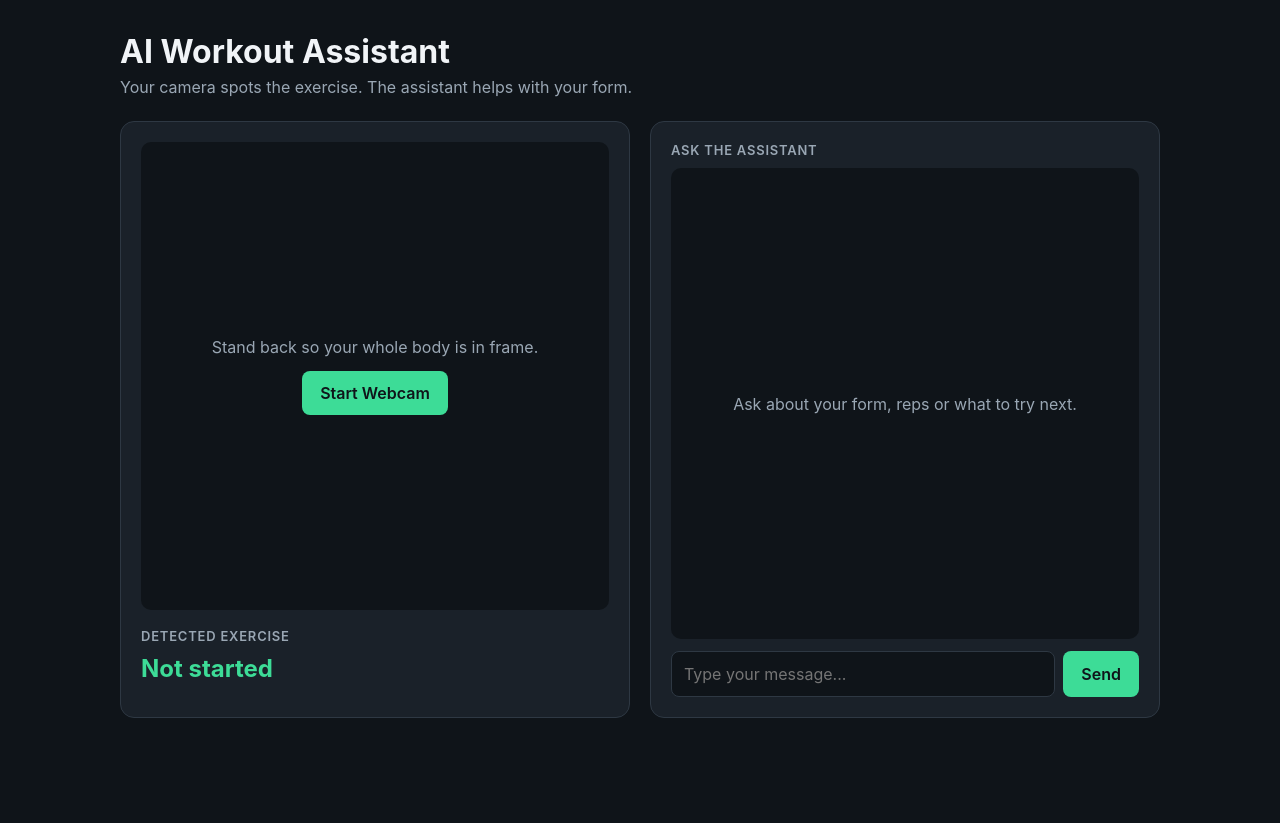
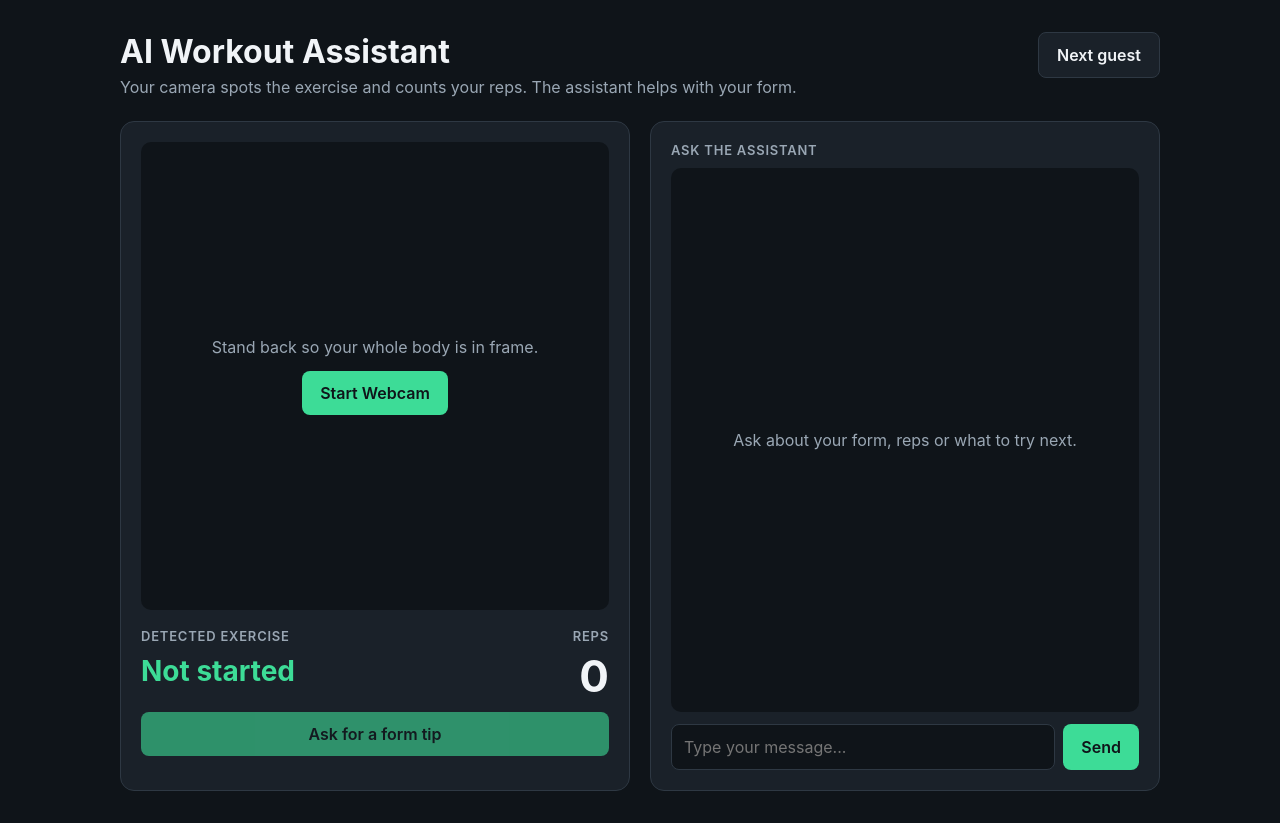
Before and after one commit to aderintojoseph938/AIWorkoutAssistant, a Flask app: page / in a window 1280 px wide. Before the commit the page ends 718 px from the top, so only its background shows below. Run offline with Flask 3, Linux system fonts and the light colour scheme; some libraries are stand-ins or nearby versions.

Commit message:
Event improvements: no person state, rep counter, tip button, next guest reset
The page now says No one in frame unless PoseNet is confident about at
least five body points, so an empty camera no longer names an exercise.
The exercise label only switches when one class wins most of the last
ten frames. Reps are counted from the joint angle for the detected
exercise (REP_RULES). A tip button asks the assistant about what the
camera sees, and Next guest clears the chat and counts. The chat model
is gpt-4o-mini (OPENAI_MODEL overrides it), replies are kept short and
only the last ten messages are sent. Camera restarts without a click
once the browser has allowed it. Unit tests mock the OpenAI call.

Co-Authored-By: Claude Fable 5.1 <noreply@anthropic.com>
Claude-Session: https://claude.ai/code/session_01MuCTJPL65E8hSLqpvZkxPs

```diff
--- a/app.py
+++ b/app.py
@@ -10,6 +10,18 @@ app = Flask(__name__)
 app.config["SESSION_PERMANENT"] = False
 app.config["SESSION_TYPE"] = "filesystem"
 Session(app)
+
+# Which OpenAI model answers the chat. Change it with OPENAI_MODEL if this one is ever retired.
+MODEL = os.environ.get("OPENAI_MODEL", "gpt-4o-mini")
+
+# Only the last few messages go to the model so a long chat stays fast and cheap
+MAX_HISTORY = 10
+
+SYSTEM_MESSAGE = (
+    "You are a friendly workout assistant at a busy event. "
+    "Give short, practical advice on form and training. "
+    "Answer in two or three plain sentences. No markdown, no bullet points."
+)
 
 # Home route
 @app.route('/')
@@ -27,16 +39,21 @@ def friendly_error(error):
 # Chat route - handles the conversation with the LLM
 @app.route('/chat', methods=['POST'])
 def chat():
-    user_message = request.json['message']
-    exercise = request.json.get('exercise', '')
+    data = request.get_json(silent=True) or {}
+    user_message = str(data.get('message', '')).strip()
+    exercise = data.get('exercise', '')
+
+    if not user_message:
+        return jsonify({'error': 'Type a message first.'}), 400
 
     if 'conversation' not in session:
         session['conversation'] = []
 
     session['conversation'].append({"role": "user", "content": user_message})
+    session['conversation'] = session['conversation'][-MAX_HISTORY:]
     session.modified = True
 
-    system_message = "You are a friendly workout assistant. Give short, practical advice on form and training."
+    system_message = SYSTEM_MESSAGE
     if exercise:
         system_message += f" The camera currently sees the user doing: {exercise}."
     messages = [{
@@ -46,8 +63,9 @@ def chat():
 
     try:
         # Make a request to OpenAI API
-        response = openai.chat.completions.create(model="gpt-3.5-turbo-1106",
-                                                  messages=messages)
+        response = openai.chat.completions.create(model=MODEL,
+                                                  messages=messages,
+                                                  max_tokens=200)
         gpt_response = response.choices[0].message.content
         session['conversation'].append({
             "role": "assistant",
@@ -59,5 +77,12 @@ def chat():
         return jsonify({'error': friendly_error(e)}), 500
 
 
+# Reset route - clears the chat so the next person starts fresh
+@app.route('/reset', methods=['POST'])
+def reset():
+    session.pop('conversation', None)
+    return jsonify({'ok': True})
+
+
 if __name__ == '__main__':
     app.run(host="0.0.0.0", port=8080)
--- /dev/null
+++ b/requirements.txt
@@ -0,0 +1,4 @@
+flask>=3.0,<4
+flask-session>=0.8,<0.9
+openai>=1.16,<2
+gunicorn>=21.2,<22
--- a/static/index.css
+++ b/static/index.css
@@ -31,6 +31,10 @@ body {
 }
 
 header {
+    display: flex;
+    align-items: flex-start;
+    justify-content: space-between;
+    gap: 16px;
     margin-bottom: 24px;
 }
 
@@ -108,12 +112,43 @@ h2 {
     display: none;
 }
 
-/* Detected exercise and confidence bars */
+/* Detected exercise, rep count and confidence bars */
+#readout {
+    display: flex;
+    align-items: flex-start;
+    justify-content: space-between;
+    gap: 16px;
+    margin-bottom: 14px;
+}
+
 #current-exercise {
-    margin-bottom: 14px;
-    font-size: 24px;
+    font-size: 28px;
     font-weight: 700;
     color: var(--accent);
+}
+
+#current-exercise.is-waiting {
+    color: var(--muted);
+}
+
+#reps {
+    text-align: right;
+}
+
+#rep-count {
+    font-size: 44px;
+    font-weight: 700;
+    line-height: 1;
+    color: var(--text);
+}
+
+.is-hidden {
+    visibility: hidden;
+}
+
+#tip-button {
+    width: 100%;
+    margin-bottom: 14px;
 }
 
 .label-row {
@@ -216,6 +251,17 @@ button:disabled {
     opacity: 0.6;
 }
 
+button.secondary {
+    flex-shrink: 0;
+    color: var(--text);
+    background-color: var(--panel);
+    border: 1px solid var(--line);
+}
+
+button.secondary:hover {
+    background-color: var(--line);
+}
+
 /* Chat message styling */
 .message {
     max-width: 85%;
--- a/static/script.js
+++ b/static/script.js
@@ -1,22 +1,68 @@
-// Teachable Machine model URL
-const URL = "https://teachablemachine.withgoogle.com/models/8PYrvj5U2/";
+// Teachable Machine model, saved in this repo so the demo works without internet
+const URL = "/static/model/";
 const CAMERA_SIZE = 400;
 const MIN_CONFIDENCE = 0.5;
+
+// How sure PoseNet has to be about a body point before we trust it,
+// and how many body points we need to say someone is actually in frame
+const MIN_KEYPOINT_SCORE = 0.5;
+const MIN_BODY_POINTS = 5;
+const BODY_PARTS = ["leftShoulder", "rightShoulder", "leftElbow", "rightElbow", "leftWrist", "rightWrist",
+    "leftHip", "rightHip", "leftKnee", "rightKnee", "leftAnkle", "rightAnkle"];
+
+// The exercise only changes when it wins most of the last few frames, so the label does not flicker
+const RECENT_FRAMES = 10;
+const STEADY_FRAMES = 6;
+
+// For each exercise: the three points that make the joint angle we watch,
+// the angle when the body is at rest, and the angle at the working end of the move.
+// One rep = the angle reaches the working angle and then comes back to the rest angle.
+const REP_RULES = {
+    "Bicep Curls":    { joints: ["Shoulder", "Elbow", "Wrist"], rest: 150, work: 70 },
+    "Squats":         { joints: ["Hip", "Knee", "Ankle"],       rest: 160, work: 110 },
+    "Pushups":        { joints: ["Shoulder", "Elbow", "Wrist"], rest: 155, work: 100 },
+    "Dead Lift":      { joints: ["Shoulder", "Hip", "Knee"],    rest: 160, work: 110 },
+    "Lateral Raises": { joints: ["Hip", "Shoulder", "Elbow"],   rest: 30,  work: 75 },
+    "Leg raises":     { joints: ["Shoulder", "Hip", "Knee"],    rest: 160, work: 100 },
+    "Pull Up":        { joints: ["Shoulder", "Elbow", "Wrist"], rest: 150, work: 70 },
+};
+
 let model, webcam, ctx, labelContainer, maxPredictions;
 let currentExercise = "";
+let recentLabels = [];
+let repCounts = {};
+let repState = { inRep: false };
+
+// PoseNet normally downloads its weights from Google. Hand it the copy in this repo instead.
+const POSENET_REMOTE = "https://storage.googleapis.com/tfjs-models/savedmodel/posenet/mobilenet/float/075/";
+const POSENET_LOCAL = "/static/vendor/posenet/";
+const realFetch = window.fetch;
+window.fetch = function (url, options) {
+    if (typeof url === "string" && url.startsWith(POSENET_REMOTE)) {
+        url = POSENET_LOCAL + url.slice(POSENET_REMOTE.length);
+    }
+    return realFetch(url, options);
+};
 
 // Initialize webcam and model
 async function init() {
     const startButton = document.getElementById("start-button");
     const cameraStatus = document.getElementById("camera-status");
     startButton.disabled = true;
-    cameraStatus.textContent = "Loading the model...";
+
+    if (typeof tmPose === "undefined") {
+        cameraStatus.textContent = "The pose model files did not load. Refresh the page and try again.";
+        startButton.disabled = false;
+        return;
+    }
 
     try {
+        cameraStatus.textContent = "Loading the model...";
         model = await tmPose.load(URL + "model.json", URL + "metadata.json");
         maxPredictions = model.getTotalClasses();
 
         // Setup webcam
+        cameraStatus.textContent = "Starting the camera... click Allow if the browser asks.";
         const flip = true;
         webcam = new tmPose.Webcam(CAMERA_SIZE, CAMERA_SIZE, flip);
         await webcam.setup();
@@ -31,7 +77,7 @@ async function init() {
     document.getElementById("webcam-container").appendChild(webcam.canvas);
     ctx = document.getElementById("my-canvas").getContext("2d");
     document.getElementById("camera").classList.add("is-live");
-    document.getElementById("current-exercise").textContent = "Waiting for a pose";
+    showExercise("");
 
     // Setup label container
     labelContainer = document.getElementById("label-container");
@@ -56,6 +102,18 @@ async function loop() {
 // Predict function
 async function predict() {
     const { pose, posenetOutput } = await model.estimatePose(webcam.canvas);
+    drawPose(pose);
+
+    // Nobody in frame: the model would still guess an exercise, so stop here
+    if (!personInFrame(pose)) {
+        recentLabels = [];
+        showExercise("No one in frame");
+        for (const row of labelContainer.children) {
+            row.classList.remove("is-current");
+        }
+        return;
+    }
+
     const prediction = await model.predict(posenetOutput);
 
     let top = null;
@@ -70,12 +128,105 @@ async function predict() {
         row.classList.toggle("is-current", prediction[i].probability > MIN_CONFIDENCE);
     }
 
-    if (top) {
-        currentExercise = top.className;
-        document.getElementById("current-exercise").textContent = currentExercise;
+    // Remember the last few winners and only switch when one of them is steady
+    recentLabels.push(top ? top.className : "");
+    if (recentLabels.length > RECENT_FRAMES) recentLabels.shift();
+    const steady = steadyLabel(recentLabels);
+    if (steady && steady !== currentExercise) {
+        repState = { inRep: false };
     }
+    showExercise(steady);
 
-    drawPose(pose);
+    if (currentExercise) {
+        countReps(pose, currentExercise);
+    }
+}
+
+// Count how many body points PoseNet is confident about
+function personInFrame(pose) {
+    if (!pose) return false;
+    let confident = 0;
+    for (const point of pose.keypoints) {
+        if (BODY_PARTS.includes(point.part) && point.score >= MIN_KEYPOINT_SCORE) {
+            confident++;
+        }
+    }
+    return confident >= MIN_BODY_POINTS;
+}
+
+// The label that appears in enough of the recent frames, or "" if none does
+function steadyLabel(labels) {
+    const counts = {};
+    for (const label of labels) {
+        if (label) counts[label] = (counts[label] || 0) + 1;
+    }
+    for (const label in counts) {
+        if (counts[label] >= STEADY_FRAMES) return label;
+    }
+    return "";
+}
+
+// Update the big exercise label, the rep count and the tip button
+function showExercise(name) {
+    const isExercise = Boolean(name) && name !== "No one in frame";
+    currentExercise = isExercise ? name : "";
+
+    const label = document.getElementById("current-exercise");
+    label.textContent = name || "Watching...";
+    label.classList.toggle("is-waiting", !isExercise);
+
+    document.getElementById("rep-count").textContent = repCounts[currentExercise] || 0;
+    document.getElementById("reps").classList.toggle("is-hidden", !REP_RULES[currentExercise]);
+
+    const tipButton = document.getElementById("tip-button");
+    tipButton.disabled = !isExercise;
+    tipButton.textContent = isExercise ? "Ask for a tip on " + name : "Ask for a form tip";
+}
+
+// Angle in degrees at point b, between the lines b-a and b-c
+function jointAngle(a, b, c) {
+    const ab = Math.atan2(a.y - b.y, a.x - b.x);
+    const cb = Math.atan2(c.y - b.y, c.x - b.x);
+    let angle = Math.abs((ab - cb) * 180 / Math.PI);
+    if (angle > 180) angle = 360 - angle;
+    return angle;
+}
+
+// Pick the side of the body (left or right) that the camera sees best, and return its three points
+function bestSidePoints(pose, joints) {
+    let best = null;
+    for (const side of ["left", "right"]) {
+        const points = joints.map((joint) => pose.keypoints.find((k) => k.part === side + joint));
+        if (points.some((p) => !p || p.score < MIN_KEYPOINT_SCORE)) continue;
+        const score = points.reduce((sum, p) => sum + p.score, 0);
+        if (!best || score > best.score) best = { score, points };
+    }
+    return best ? best.points.map((p) => p.position) : null;
+}
+
+// Count a rep when the joint angle reaches the working angle and then returns to the rest angle
+function countRep(angle, rule, state) {
+    const closing = rule.work < rule.rest;
+    const atWork = closing ? angle <= rule.work : angle >= rule.work;
+    const atRest = closing ? angle >= rule.rest : angle <= rule.rest;
+    if (atWork) state.inRep = true;
+    if (atRest && state.inRep) {
+        state.inRep = false;
+        return true;
+    }
+    return false;
+}
+
+function countReps(pose, exercise) {
+    const rule = REP_RULES[exercise];
+    if (!rule) return;
+    const points = bestSidePoints(pose, rule.joints);
+    if (!points) return;
+    const angle = jointAngle(points[0], points[1], points[2]);
+    if (countRep(angle, rule, repState)) {
+        repCounts[exercise] = (repCounts[exercise] || 0) + 1;
+        document.getElementById("rep-count").textContent = repCounts[exercise];
+    }
 }
 
 function drawPose(pose) {
@@ -84,17 +235,22 @@ function drawPose(pose) {
         ctx.drawImage(webcam.canvas, 0, 0);
         // draw the keypoints and skeleton
         if (pose) {
-            const minPartConfidence = 0.5;
-            tmPose.drawKeypoints(pose.keypoints, minPartConfidence, ctx);
-            tmPose.drawSkeleton(pose.keypoints, minPartConfidence, ctx);
+            tmPose.drawKeypoints(pose.keypoints, MIN_KEYPOINT_SCORE, ctx);
+            tmPose.drawSkeleton(pose.keypoints, MIN_KEYPOINT_SCORE, ctx);
         }
     }
 }
 
+// Ask the assistant about the exercise the camera sees
+function askForTip() {
+    if (!currentExercise) return;
+    sendMessage("Give me one quick form tip for " + currentExercise + ".");
+}
+
 // Send message function
-function sendMessage() {
+function sendMessage(text) {
     const input = document.getElementById("user-input");
-    const userInput = input.value;
+    const userInput = text || input.value;
     if (userInput.trim() === "") return;
 
     addMessageToChat(userInput, "user");
@@ -137,9 +293,27 @@ function addMessageToChat(message, sender) {
     chatContainer.scrollTop = chatContainer.scrollHeight;
 }
 
+// Clear the chat and the rep counts so the next person starts fresh
+function nextGuest() {
+    repCounts = {};
+    repState = { inRep: false };
+    recentLabels = [];
+    document.getElementById("rep-count").textContent = "0";
+    document.getElementById("chat-container").innerHTML = '<p id="chat-empty">Ask about your form, reps or what to try next.</p>';
+    document.getElementById("user-input").value = "";
+    fetch("/reset", { method: "POST" }).catch((error) => console.error("Error:", error));
+}
+
 // Event listener for Enter key
 document.getElementById("user-input").addEventListener("keypress", function(event) {
     if (event.key === "Enter") {
         sendMessage();
     }
 });
+
+// Skip the Start button when the browser already allows the camera (handy between guests)
+if (navigator.permissions && navigator.permissions.query) {
+    navigator.permissions.query({ name: "camera" })
+        .then((result) => { if (result.state === "granted") init(); })
+        .catch(() => {});
+}
--- a/templates/index.html
+++ b/templates/index.html
@@ -9,8 +9,11 @@
 <body>
     <main id="container">
         <header>
-            <h1>AI Workout Assistant</h1>
-            <p>Your camera spots the exercise. The assistant helps with your form.</p>
+            <div>
+                <h1>AI Workout Assistant</h1>
+                <p>Your camera spots the exercise and counts your reps. The assistant helps with your form.</p>
+            </div>
+            <button id="reset-button" class="secondary" onclick="nextGuest()">Next guest</button>
         </header>
 
         <div id="panels">
@@ -23,8 +26,17 @@
                         <button id="start-button" onclick="init()">Start Webcam</button>
                     </div>
                 </div>
-                <h2>Detected exercise</h2>
-                <div id="current-exercise">Not started</div>
+                <div id="readout">
+                    <div>
+                        <h2>Detected exercise</h2>
+                        <div id="current-exercise">Not started</div>
+                    </div>
+                    <div id="reps">
+                        <h2>Reps</h2>
+                        <div id="rep-count">0</div>
+                    </div>
+                </div>
+                <button id="tip-button" onclick="askForTip()" disabled>Ask for a form tip</button>
                 <div id="label-container"></div>
             </section>
 
@@ -41,9 +53,9 @@
         </div>
     </main>
 
-    <!-- Required scripts -->
-    <script src="https://cdn.jsdelivr.net/npm/@tensorflow/tfjs@1.3.1/dist/tf.min.js"></script>
-    <script src="https://cdn.jsdelivr.net/npm/@teachablemachine/pose@0.8/dist/teachablemachine-pose.min.js"></script>
+    <!-- TensorFlow.js and Teachable Machine, saved in this repo so the demo works without internet -->
+    <script src="{{ url_for('static', filename='vendor/tf.min.js') }}"></script>
+    <script src="{{ url_for('static', filename='vendor/teachablemachine-pose.min.js') }}"></script>
     <script src="{{ url_for('static', filename='script.js') }}"></script>
 </body>
 </html>
```
Also changed, not shown: tests/test_app.py (added, +81 -0 lines), README.md.
